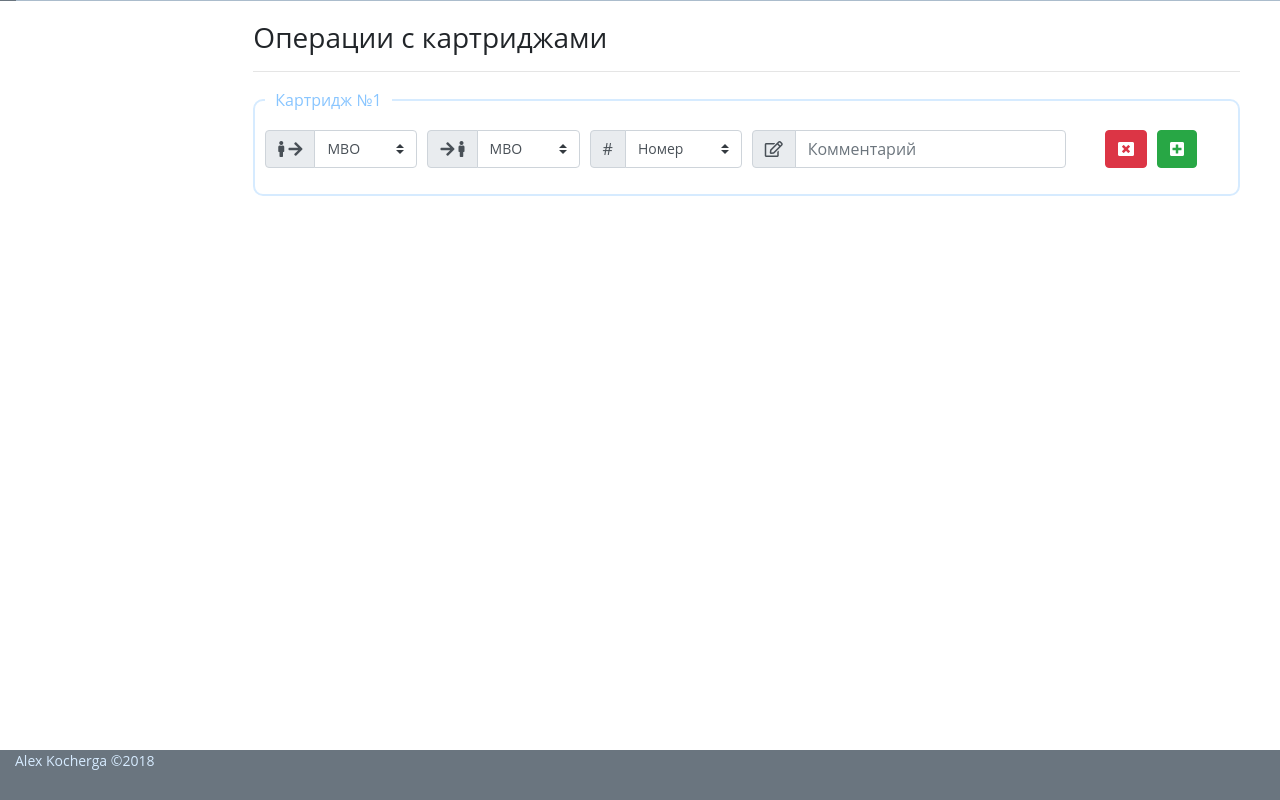
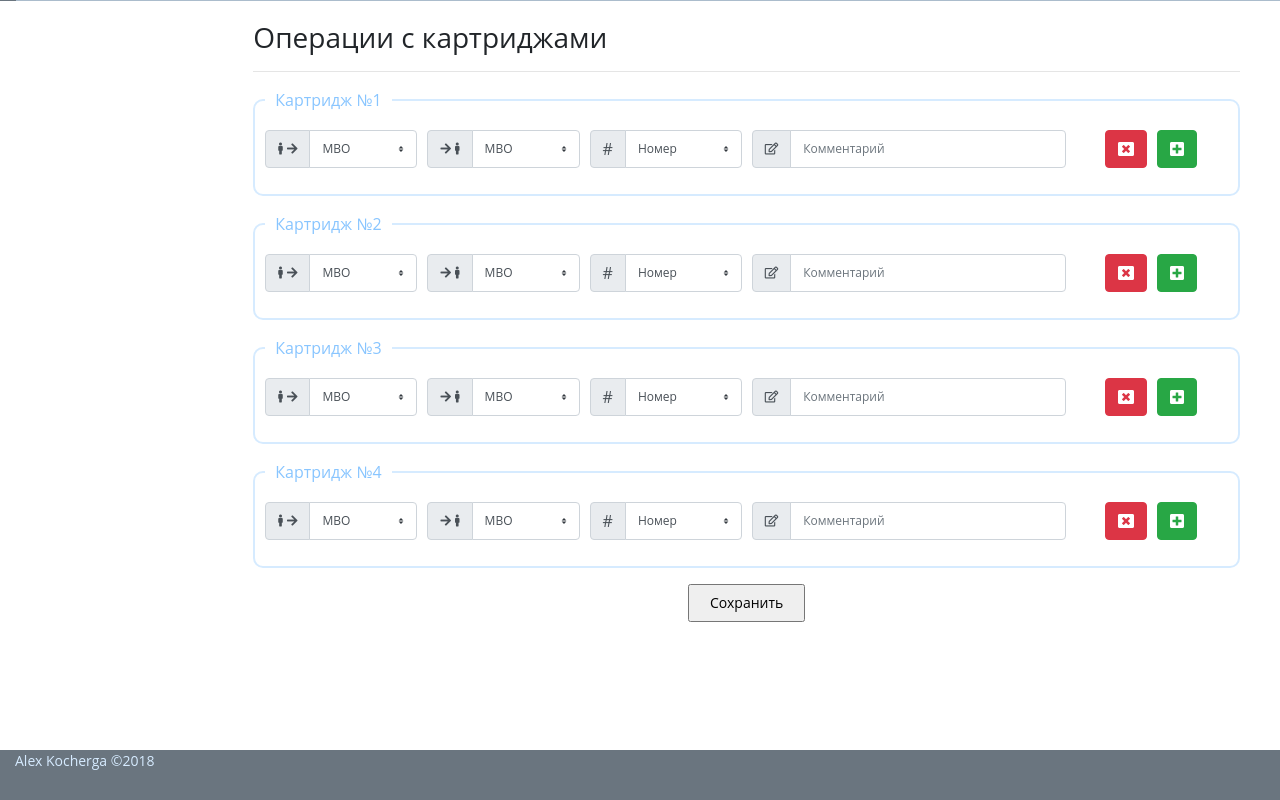
Before and after one commit to lnkz80/edocs, a PHP site: template app/views/cartridges/actions.php in a window 1280 px wide. Run offline with PHP 8.4, Linux system fonts and the light colour scheme; the template is opened without the code that fills it, so the values that code supplies are empty; style sheets or scripts are compiled from the project's sources.

Commit message:
editing Lib model for MVO view - table style

```diff
--- a/app/css/main.css
+++ b/app/css/main.css
@@ -97,6 +97,28 @@ img.logo {
     color: #6A757F;
     text-align: justify; }
 
+form select, form input[placeholder] {
+  font-size: 12px; }
+
+form input {
+  height: -webkit-calc(2.25rem + 2px);
+  height: calc(2.25rem + 2px); }
+
+form .custom-select {
+  padding: .375rem 0.75rem .375rem .75rem;
+  -webkit-background-size: 6px 6px;
+  background-size: 6px 6px; }
+
+form div.input-group-prepend i {
+  font-size: 12px; }
+
+form input[type=submit] {
+  text-align: center;
+  padding: 0 20px; }
+
+form .sbmtwrapper {
+  text-align: center; }
+
 fieldset {
   border: 2px solid #D6EBFF;
   padding: 10px;
--- a/app/sass/main.sass
+++ b/app/sass/main.sass
@@ -98,6 +98,24 @@ img.logo
 			text-align: justify
 
 //FORM content
+form
+	select,input[placeholder]
+		font-size: 12px
+	input
+		height: calc(2.25rem + 2px)
+	.custom-select
+		padding: .375rem 0.75rem .375rem .75rem
+		-webkit-background-size: 6px 6px
+		background-size: 6px 6px
+	div.input-group-prepend
+		i
+			font-size: 12px
+	input[type=submit]
+		text-align: center
+		padding: 0 20px
+	.sbmtwrapper
+		text-align: center
+
 fieldset
 	border: 2px solid $Sky
 	padding: 10px
--- a/app/views/cartridges/actions.php
+++ b/app/views/cartridges/actions.php
@@ -1,8 +1,9 @@
 <h3>Операции с картриджами</h3>
 <hr>
-<form action="">
+<form action="" class="cartform">
+    <?php for($i=1; $i<5; $i++): ?>
     <fieldset class="form-group">
-        <legend>Картридж №1</legend>
+        <legend>Картридж №<?php echo $i;?></legend>
 
     <div class="form-row">
         <div class="col-2">
@@ -64,4 +65,6 @@
         </div>
     </div>
     </fieldset>
+    <?php endfor; ?>
+    <div class="sbmtwrapper"><input type="submit" value="Сохранить"></div>
 </form>
```
